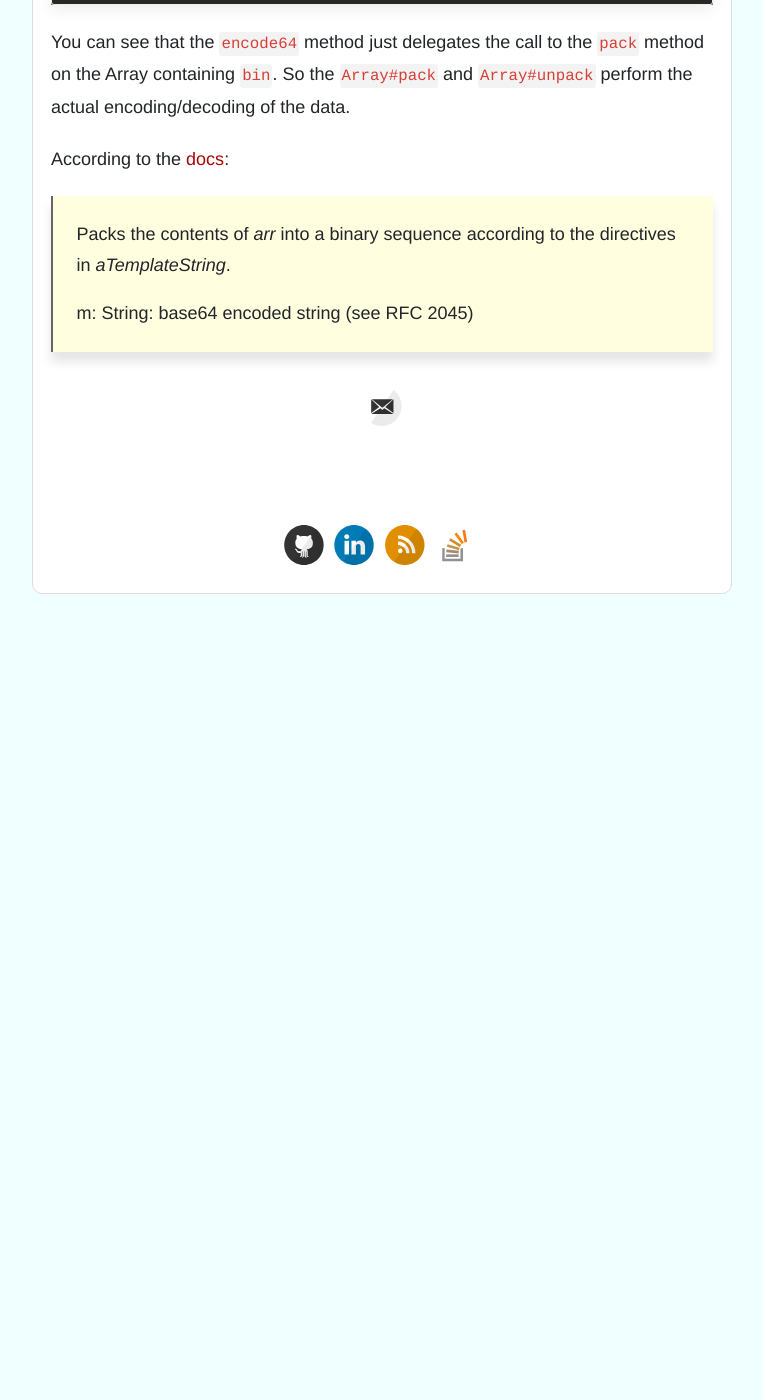
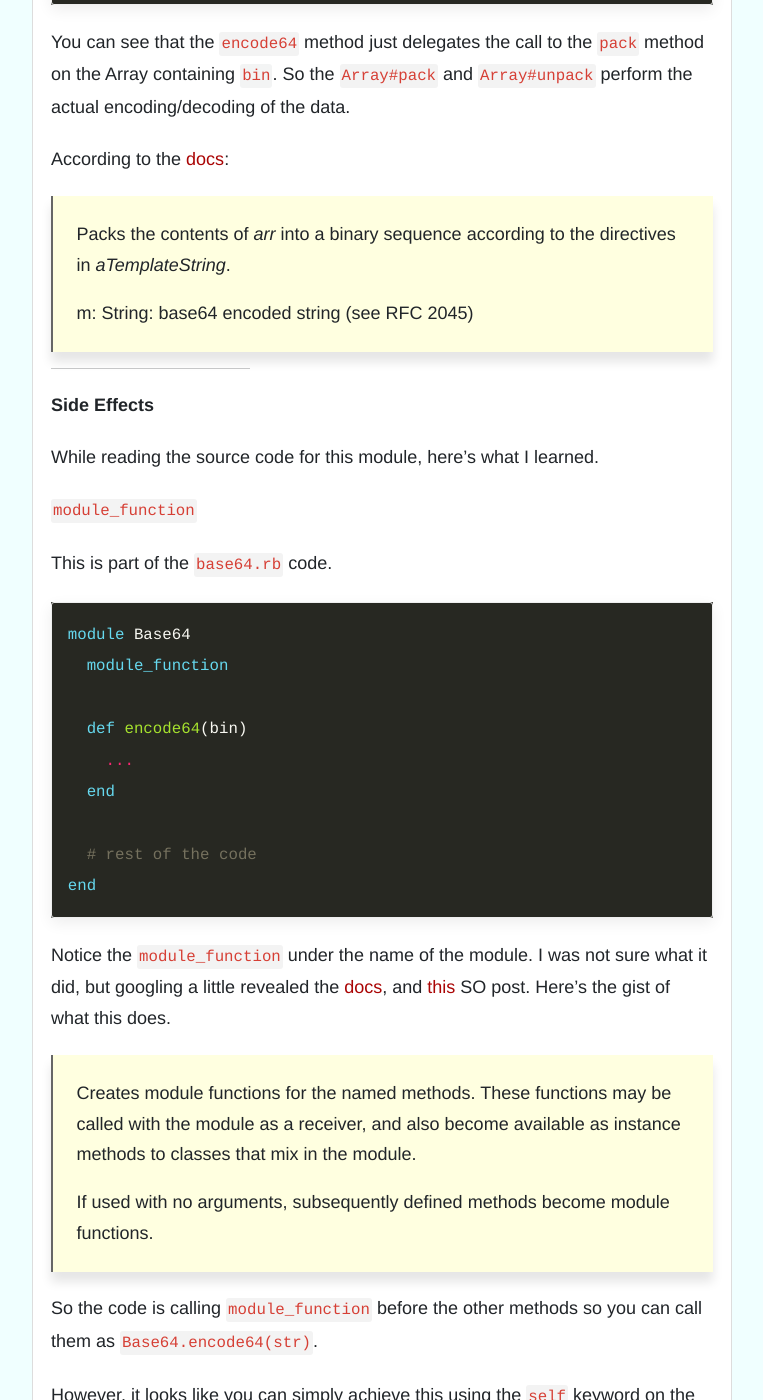
Before and after one commit to akshayKhot/akshayKhot.github.io, a Jekyll site: the page built from _posts/2021-7-10-ruby-base64.md, in a window 1280 px wide and 1400 px high, scrolled down 2118 px. Shown: the whole window, without its empty margins (258-1021 px from the left). Built offline with Jekyll 4.4.1, drawn with Linux system fonts in a browser that asks for light colours; before the commit the page ends 2748 px from its top, so only the background shows below that; some of the changed text lies outside the part shown.

Commit message:
module_function

````diff
--- a/_posts/2021-7-10-ruby-base64.md
+++ b/_posts/2021-7-10-ruby-base64.md
@@ -66,3 +66,48 @@ According to the [docs](https://ruby-doc.org/core-3.0.0/Array.html#method-i-pack
 > Packs the contents of <i>arr</i> into a binary sequence according to the directives in <i>aTemplateString</i>.
 >
 > m: String: base64 encoded string (see RFC 2045)
+
+---
+
+**Side Effects**
+
+While reading the source code for this module, here's what I learned.
+
+`module_function`
+
+This is part of the `base64.rb` code.
+
+```ruby
+module Base64
+  module_function
+
+  def encode64(bin)
+    ...
+  end
+
+  # rest of the code
+end
+```
+
+Notice the `module_function` under the name of the module. I was not sure what it did, but googling a little revealed the [docs](https://ruby-doc.org/core-3.0.1/Module.html#method-i-module_function), and [this](https://stackoverflow.com/questions/32821237/defining-a-module-function-in-ruby) SO post. Here's the gist of what this does.
+
+> Creates module functions for the named methods. These functions may be called with the module as a receiver, and also become available as instance methods to classes that mix in the module.
+>
+> If used with no arguments, subsequently defined methods become module functions.
+
+So the code is calling `module_function` before the other methods so you can call them as `Base64.encode64(str)`.
+
+However, it looks like you can simply achieve this using the `self` keyword on the method.
+
+```ruby
+module Base64
+
+  def self.encode64(bin)
+    ...
+  end
+
+  # rest of the code
+end
+```
+
+Personally, I prefer the second syntax.
````
